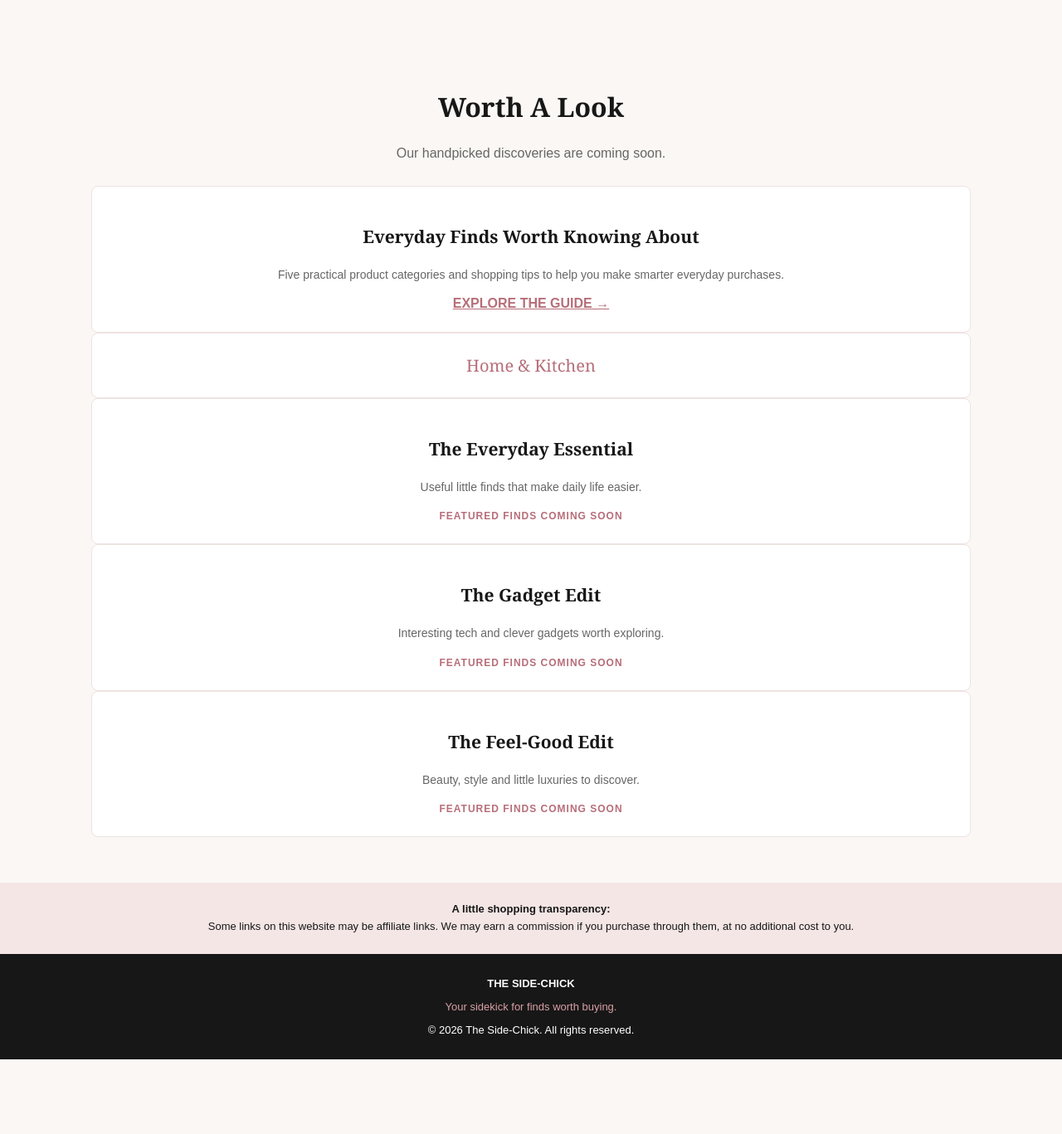
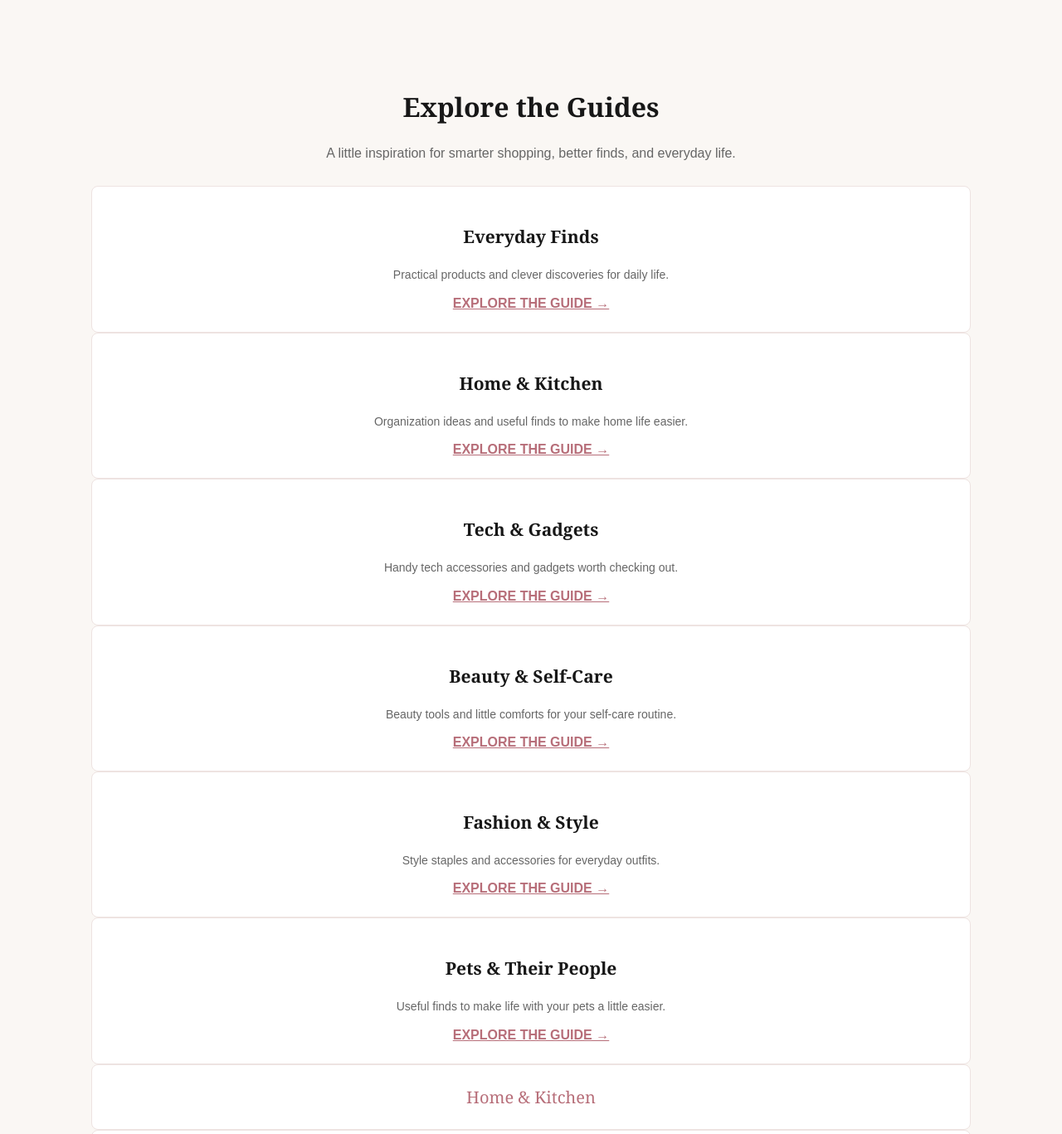
Before and after one commit to bombardist-web/the-side-chick, a plain HTML site: page index.html in a window 1280 px wide. Shown: the part 838-2205 px from the top of the page at 83% size. Before the commit the page ends 2115 px from the top, so only its background shows below. Drawn offline with Linux system fonts and the light colour scheme.

Commit message:
Update index.html

```diff
--- a/index.html
+++ b/index.html
@@ -193,13 +193,43 @@
   </section>
 
   <section class="section" id="finds">
-    <h2>Worth A Look</h2>
-    <p class="intro">Our handpicked discoveries are coming soon.</p>
+    <h2>Explore the Guides</h2>
+<p class="intro">A little inspiration for smarter shopping, better finds, and everyday life.</p>
 
-   <article class="product">
-  <h3>Everyday Finds Worth Knowing About</h3>
-  <p>Five practical product categories and shopping tips to help you make smarter everyday purchases.</p>
+<article class="product">
+  <h3>Everyday Finds</h3>
+  <p>Practical products and clever discoveries for daily life.</p>
   <a href="everyday-finds.html" style="color:#B76E79;font-weight:bold;">EXPLORE THE GUIDE →</a>
+</article>
+
+<article class="product">
+  <h3>Home &amp; Kitchen</h3>
+  <p>Organization ideas and useful finds to make home life easier.</p>
+  <a href="kitchen-organization-guide.html" style="color:#B76E79;font-weight:bold;">EXPLORE THE GUIDE →</a>
+</article>
+
+<article class="product">
+  <h3>Tech &amp; Gadgets</h3>
+  <p>Handy tech accessories and gadgets worth checking out.</p>
+  <a href="tech-gadgets-guide.html" style="color:#B76E79;font-weight:bold;">EXPLORE THE GUIDE →</a>
+</article>
+
+<article class="product">
+  <h3>Beauty &amp; Self-Care</h3>
+  <p>Beauty tools and little comforts for your self-care routine.</p>
+  <a href="beauty-self-care-guide.html" style="color:#B76E79;font-weight:bold;">EXPLORE THE GUIDE →</a>
+</article>
+
+<article class="product">
+  <h3>Fashion &amp; Style</h3>
+  <p>Style staples and accessories for everyday outfits.</p>
+  <a href="fashion-style-guide.html" style="color:#B76E79;font-weight:bold;">EXPLORE THE GUIDE →</a>
+</article>
+
+<article class="product">
+  <h3>Pets &amp; Their People</h3>
+  <p>Useful finds to make life with your pets a little easier.</p>
+  <a href="pets-their-people-guide.html" style="color:#B76E79;font-weight:bold;">EXPLORE THE GUIDE →</a>
 </article>
     <a class="category" href="kitchen-organization.html" style="display:block;text-decoration:none;">Home & Kitchen</a>
       <article class="product">
```
